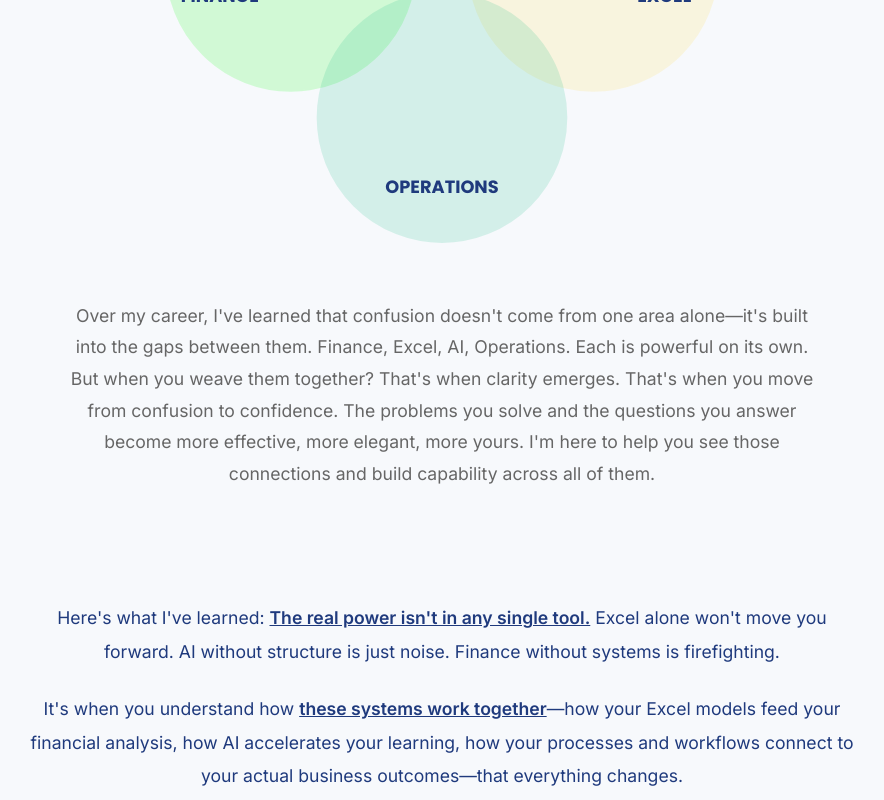
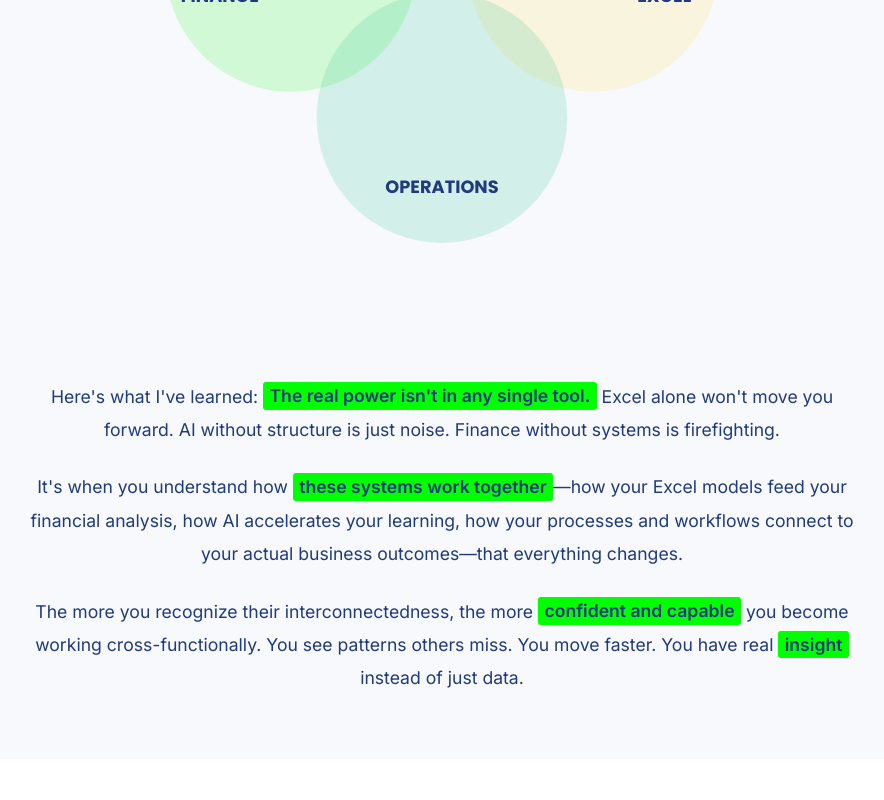
Before and after one commit to aarcheco/appcoaching-website, a React (Create React App) app: page / in a window 1280 px wide. Shown: the part 2227-3027 px from the top of the page, without its empty margins (198-1082 px from the left). Built offline with nearby package versions, Linux system fonts and the light colour scheme.

Commit message:
fix: Remove venn paragraph, add highlighter green to synthesis, and add Brisbane mention to about

```diff
--- a/src/App.jsx
+++ b/src/App.jsx
@@ -807,18 +807,6 @@ export default function AppCoaching() {
             {vennSections[hoveredSection].details}
           </p>
         </div>
-      )}
-
-      {!hoveredSection && (
-        <p style={{
-          fontSize: '1.1rem',
-          color: colors.textMuted,
-          maxWidth: '750px',
-          margin: '2rem auto 0',
-          lineHeight: '1.8'
-        }}>
-          Over my career, I've learned that confusion doesn't come from one area alone—it's built into the gaps between them. Finance, Excel, AI, Operations. Each is powerful on its own. But when you weave them together? That's when clarity emerges. That's when you move from confusion to confidence. The problems you solve and the questions you answer become more effective, more elegant, more yours. I'm here to help you see those connections and build capability across all of them.
-        </p>
       )}
     </div>
   );
@@ -1037,13 +1025,13 @@ export default function AppCoaching() {
           textAlign: 'center'
         }}>
           <p style={{ marginBottom: '1.5rem' }}>
-            Here's what I've learned: <span style={{ fontWeight: '700', textDecoration: 'underline' }}>The real power isn't in any single tool.</span> Excel alone won't move you forward. AI without structure is just noise. Finance without systems is firefighting.
+            Here's what I've learned: <span style={{ fontWeight: '700', backgroundColor: colors.limeGreen, color: colors.darkNavy, padding: '0.2rem 0.4rem', borderRadius: '3px' }}>The real power isn't in any single tool.</span> Excel alone won't move you forward. AI without structure is just noise. Finance without systems is firefighting.
           </p>
           <p style={{ marginBottom: '1.5rem' }}>
-            It's when you understand how <span style={{ fontWeight: '700', textDecoration: 'underline' }}>these systems work together</span>—how your Excel models feed your financial analysis, how AI accelerates your learning, how your processes and workflows connect to your actual business outcomes—that everything changes.
+            It's when you understand how <span style={{ fontWeight: '700', backgroundColor: colors.limeGreen, color: colors.darkNavy, padding: '0.2rem 0.4rem', borderRadius: '3px' }}>these systems work together</span>—how your Excel models feed your financial analysis, how AI accelerates your learning, how your processes and workflows connect to your actual business outcomes—that everything changes.
           </p>
           <p>
-            The more you recognize their interconnectedness, the more <span style={{ fontWeight: '700', fontStyle: 'italic' }}>confident and capable</span> you become working cross-functionally. You see patterns others miss. You move faster. You have real <span style={{ fontWeight: '700', fontStyle: 'italic' }}>insight</span> instead of just data.
+            The more you recognize their interconnectedness, the more <span style={{ fontWeight: '700', backgroundColor: colors.limeGreen, color: colors.darkNavy, padding: '0.2rem 0.4rem', borderRadius: '3px' }}>confident and capable</span> you become working cross-functionally. You see patterns others miss. You move faster. You have real <span style={{ fontWeight: '700', backgroundColor: colors.limeGreen, color: colors.darkNavy, padding: '0.2rem 0.4rem', borderRadius: '3px' }}>insight</span> instead of just data.
           </p>
         </div>
       </section>
@@ -1148,7 +1136,7 @@ export default function AppCoaching() {
           <img src="/aaron-headshot-professional.jpg" alt="Aaron" style={{ width: '100%', maxWidth: '300px', borderRadius: '12px', objectFit: 'cover', margin: '0 auto 1.5rem' }} />
         </div>
         <p style={{ fontSize: '1rem', color: colors.textMuted, lineHeight: '1.8', maxWidth: '750px', margin: '0 auto' }}>
-          I'm a <span style={{ color: colors.darkNavy, fontWeight: '700' }}>qualified finance professional and analyst</span> based in Australia with 10+ years of real-world experience turning <span style={{ color: colors.darkNavy, fontWeight: '700' }}>confusion into clarity.</span> I've built financial models, designed dashboards, and helped Australian and international teams extract insight from data using Excel, AI, and optimized systems. My mission: <span style={{ color: colors.darkNavy, fontWeight: '700' }}>close the knowledge gap</span> and <span style={{ color: colors.darkNavy, fontWeight: '700' }}>empower you</span> to become self-sufficient. When I work with you, my goal isn't lifelong coaching—it's moving you from <span style={{ color: colors.darkNavy, fontWeight: '700' }}>confusion to confidence</span> as fast as possible. The reward for me is that moment when it clicks: when you realize you CAN read your numbers, CAN build systems, CAN use AI strategically. That's success.
+          I'm a <span style={{ color: colors.darkNavy, fontWeight: '700' }}>qualified finance professional and analyst</span> born and raised in the beautiful, ever-growing city of Brisbane, Australia, with 10+ years of real-world experience turning <span style={{ color: colors.darkNavy, fontWeight: '700' }}>confusion into clarity.</span> I've built financial models, designed dashboards, and helped Australian and international teams extract insight from data using Excel, AI, and optimized systems. My mission: <span style={{ color: colors.darkNavy, fontWeight: '700' }}>close the knowledge gap</span> and <span style={{ color: colors.darkNavy, fontWeight: '700' }}>empower you</span> to become self-sufficient. When I work with you, my goal isn't lifelong coaching—it's moving you from <span style={{ color: colors.darkNavy, fontWeight: '700' }}>confusion to confidence</span> as fast as possible. The reward for me is that moment when it clicks: when you realize you CAN read your numbers, CAN build systems, CAN use AI strategically. That's success.
         </p>
       </section>
 
```
